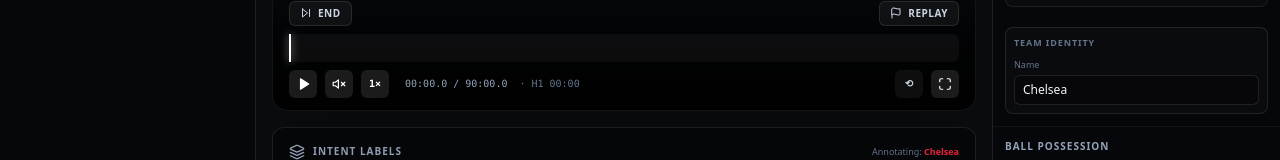
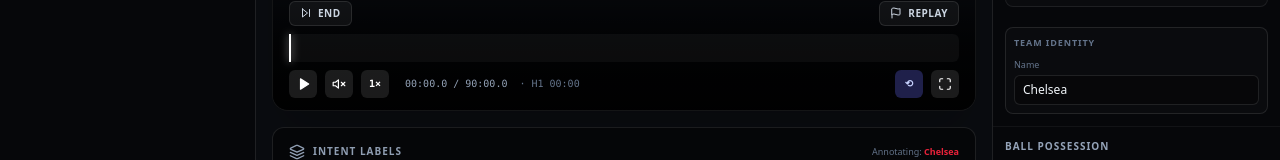
Before and after one commit to shafayatsaad/TACTIC_FP-Annotator, a Next.js app: page / in a window 1280 px wide. Shown: the part 378-538 px from the top of the page. Built offline with nearby package versions, Linux system fonts and the light colour scheme.

Commit message:
Update AnnotatorClient.tsx

```diff
--- a/src/components/AnnotatorClient.tsx
+++ b/src/components/AnnotatorClient.tsx
@@ -47,6 +47,7 @@ import {
   computePaddingMask,
   computeTensorShape,
 } from "@/lib/constants";
+import { splitSegmentBounds } from "@/lib/splitSegmentBounds";
 
 const SERVER_URL = "/api";
 interface MatchConfig {
@@ -276,7 +277,7 @@ export default function AnnotatorClient() {
   const [isLoading, setIsLoading] = useState(true);
   const [statusMessage, setStatusMessage] = useState("");
   const [isGenerating, setIsGenerating] = useState(false);
-  const [loopClip, setLoopClip] = useState(false);
+  const [loopClip, setLoopClip] = useState(true);
   const [videoError, setVideoError] = useState("");
   const [isConverting, setIsConverting] = useState(false);
   const [convertProgress, setConvertProgress] = useState(0);
@@ -602,6 +603,8 @@ export default function AnnotatorClient() {
     [],
   );
 
+  const splitCounterRef = useRef(0);
+
   const createSegmentsFromBoundary = useCallback(
     (
       matchId: string,
@@ -613,26 +616,27 @@ export default function AnnotatorClient() {
       const totalDuration = endSec - startSec;
       const chunks: Clip[] = [];
 
-      let currentStart = startSec;
-      let partIdx = 1;
-
-      while (currentStart < endSec) {
-        const chunkEnd = Math.min(currentStart + MAX_SEGMENT_DURATION, endSec);
-        const chunkDuration = chunkEnd - currentStart;
-
-        if (chunkDuration < 2.0 && chunks.length > 0) {
-          const prev = chunks[chunks.length - 1];
-          prev.annotation_end = chunkEnd;
-          prev.end = Math.min(videoDurationSec, chunkEnd + 4);
-          prev.annotation_window = prev.annotation_end - prev.annotation_start;
-          break;
-        }
-
+      // Use the robust splitSegmentBounds algorithm from the library
+      const bounds = splitSegmentBounds(
+        Math.round(startSec * 1000),
+        Math.round(endSec * 1000),
+      );
+
+      for (let i = 0; i < bounds.length; i++) {
+        const bound = bounds[i];
+        const chunkStartSec = bound.start / 1000;
+        const chunkEndSec = bound.end / 1000;
+        const chunkDuration = chunkEndSec - chunkStartSec;
+        const isMultiPart = bounds.length > 1;
+
+        // Generate unique clip ID with counter to avoid duplicates
+        splitCounterRef.current += 1;
+        const counter = splitCounterRef.current;
         const clipId = generateClipId(
           matchId,
           half,
-          currentStart,
-          totalDuration > MAX_SEGMENT_DURATION ? `p${partIdx}` : undefined,
+          chunkStartSec,
+          isMultiPart ? `p${i + 1}_${counter}` : undefined,
         );
 
         const chunk: Clip = {
@@ -641,12 +645,12 @@ export default function AnnotatorClient() {
           match_id: matchId,
           path: baseClip.path || "",
           half,
-          start: Math.max(0, currentStart - 4),
-          end: Math.min(videoDurationSec, chunkEnd + 4),
-          annotation_start: currentStart,
-          annotation_end: chunkEnd,
+          start: Math.max(0, chunkStartSec - 4),
+          end: Math.min(videoDurationSec, chunkEndSec + 4),
+          annotation_start: chunkStartSec,
+          annotation_end: chunkEndSec,
           annotation_window: chunkDuration,
-          game_clock: formatMatchClock(half, currentStart),
+          game_clock: formatMatchClock(half, chunkStartSec),
           trajectory_path: generateNpzPath(matchId, clipId),
           reconstruction: {
             npz_path: generateNpzPath(matchId, clipId),
@@ -654,8 +658,6 @@ export default function AnnotatorClient() {
         };
 
         chunks.push(chunk);
-        currentStart = chunkEnd;
-        partIdx++;
       }
 
       return chunks;
@@ -1375,6 +1377,9 @@ export default function AnnotatorClient() {
 
   // Imperatively push currentTime updates through rAF so React doesn't
   // re-render on every browser `timeupdate` event (~4 Hz).
+  // The video loops within the annotation window [annotation_start, annotation_end],
+  // not the full video context [start, end]. This ensures the user only sees
+  // the segment they are labeling.
   const handleTimeUpdate = useCallback(() => {
     const video = videoRef.current;
     const clip = clips[currentClipIndex];
@@ -1384,9 +1389,10 @@ export default function AnnotatorClient() {
       rafRef.current = null;
       const t = video.currentTime;
       setVideoCurrentTime(t);
-      if (t >= clip.end) {
+      // Loop within the annotation window, not the full video context
+      if (t >= clip.annotation_end) {
         if (loopClip) {
-          video.currentTime = clip.start;
+          video.currentTime = clip.annotation_start;
           video.play().catch(() => {});
         } else {
           video.pause();
@@ -3789,6 +3795,35 @@ export default function AnnotatorClient() {
     hasShownSplitPromptRef.current = true;
   }, []);
 
+  // Stable video event handlers to prevent infinite re-render loops
+  const handleToggleLoop = useCallback(() => {
+    setLoopClip((prev) => !prev);
+  }, []);
+
+  const handleVideoPlay = useCallback(() => {
+    setIsPlaying(true);
+  }, []);
+
+  const handleVideoPause = useCallback(() => {
+    setIsPlaying(false);
+  }, []);
+
+  const handleVideoWaiting = useCallback(() => {
+    setIsBuffering(true);
+  }, []);
+
+  const handleVideoPlaying = useCallback(() => {
+    setIsBuffering(false);
+  }, []);
+
+  const handleVideoError = useCallback(() => {
+    setIsPlaying(false);
+    const isMkv = (currentClip?.path ?? activeVideoPath)?.endsWith(".mkv");
+    setVideoError(
+      isMkv ? 'MKV not supported. Click "Convert to MP4".' : "Video load error",
+    );
+  }, [currentClip?.path, activeVideoPath]);
+
   return (
     <div className="flex h-screen flex-col overflow-hidden bg-[#0a0c10] text-slate-200 font-sans selection:bg-indigo-500/30">
       <Header
@@ -3854,22 +3889,12 @@ export default function AnnotatorClient() {
             onProgressClick={handleProgressClick}
             onCycleSpeed={cycleSpeed}
             onToggleMute={toggleMute}
-            onToggleLoop={() => setLoopClip(!loopClip)}
-            onVideoPlay={() => setIsPlaying(true)}
-            onVideoPause={() => setIsPlaying(false)}
-            onVideoWaiting={() => setIsBuffering(true)}
-            onVideoPlaying={() => setIsBuffering(false)}
-            onVideoError={() => {
-              setIsPlaying(false);
-              const isMkv = (currentClip?.path ?? activeVideoPath)?.endsWith(
-                ".mkv",
-              );
-              setVideoError(
-                isMkv
-                  ? 'MKV not supported. Click "Convert to MP4".'
-                  : "Video load error",
-              );
-            }}
+            onToggleLoop={handleToggleLoop}
+            onVideoPlay={handleVideoPlay}
+            onVideoPause={handleVideoPause}
+            onVideoWaiting={handleVideoWaiting}
+            onVideoPlaying={handleVideoPlaying}
+            onVideoError={handleVideoError}
             onConvertVideo={handleConvertVideo}
             onLoadVideoDirect={handleLoadVideoDirect}
             onBoundaryNudge={handleBoundaryNudge}
```
